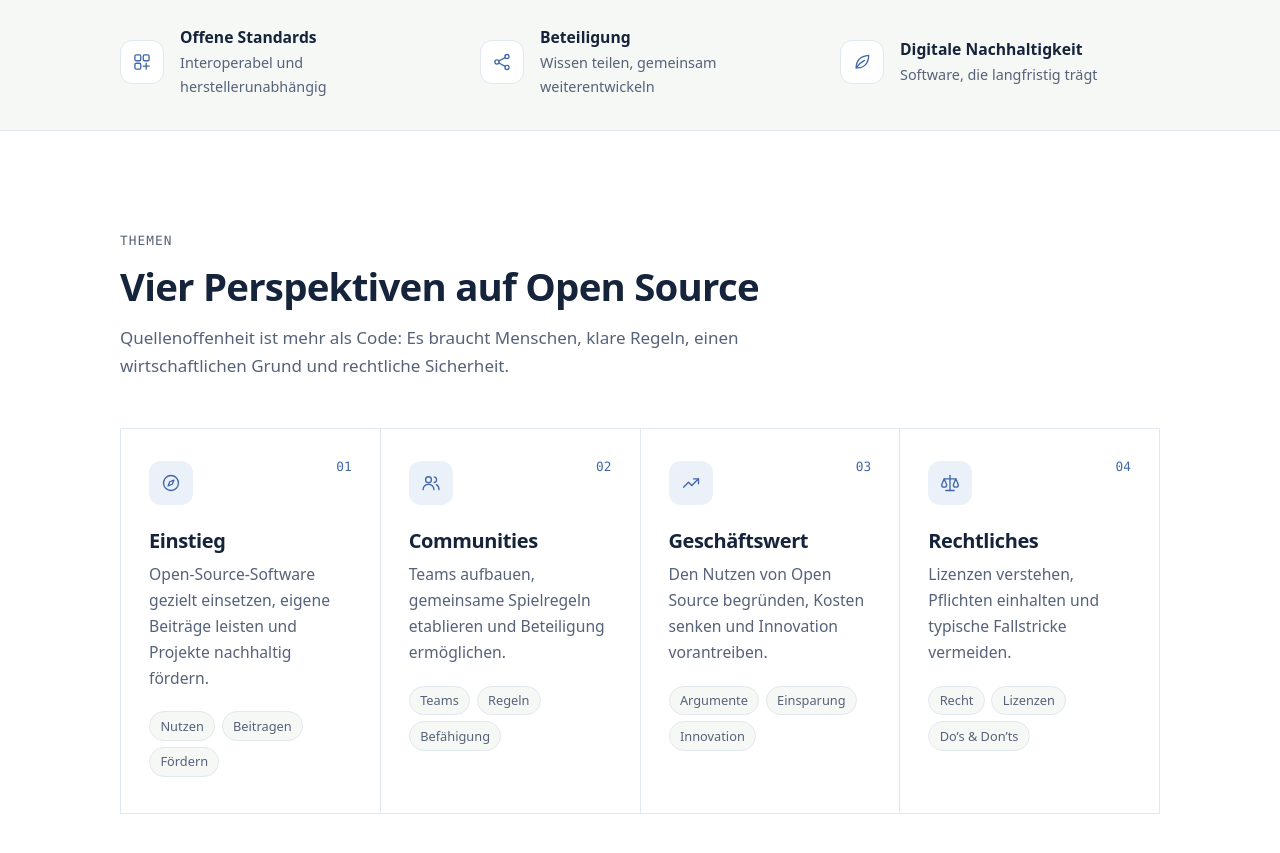
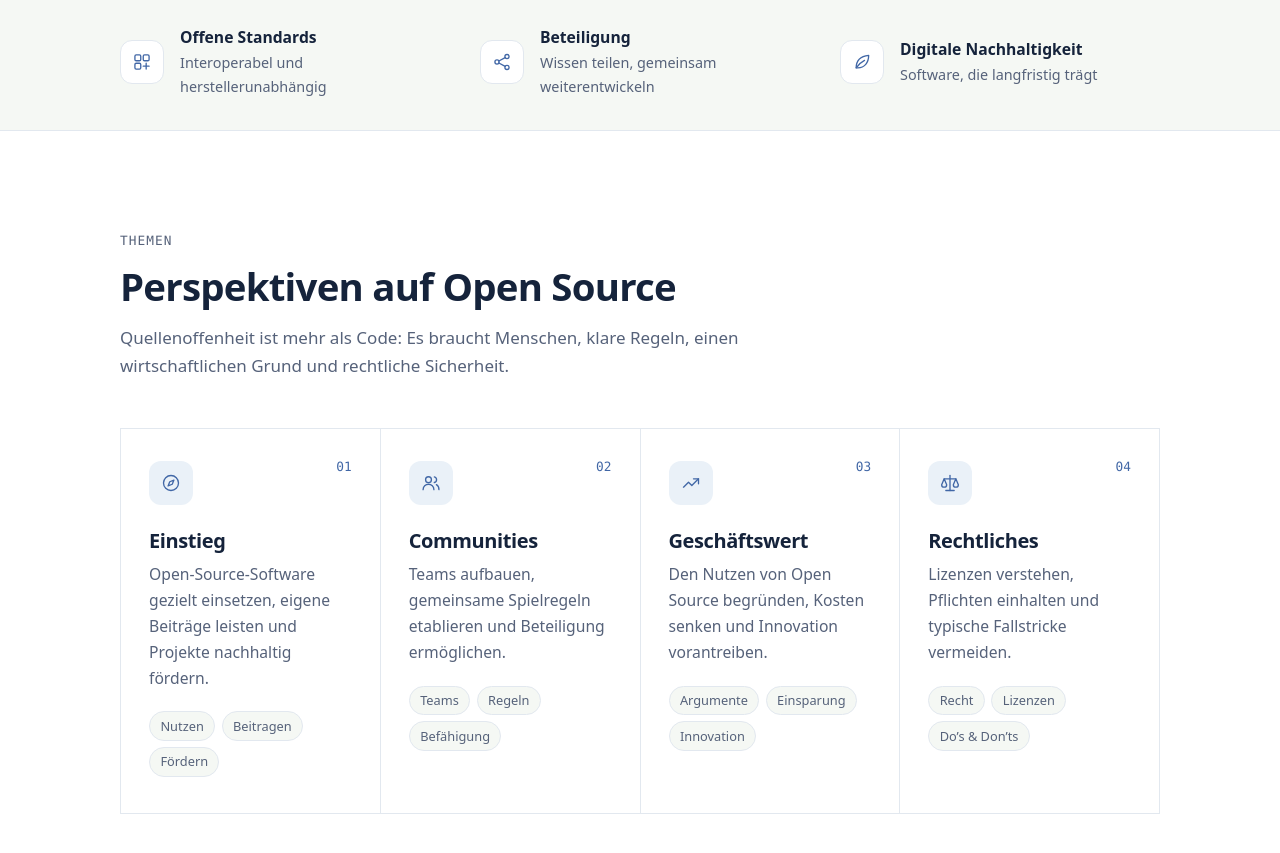
Before and after one commit to open-co-de/open-co-de.github.io, a Jekyll site: the page built from index.html, in a window 1280 px wide and 900 px high, scrolled down 852 px. Shown: the top 853 px of the window. Built offline with Jekyll 4.4.1, drawn with Linux system fonts in a browser that asks for light colours.

Commit message:
Update heading text for Open Source perspectives

```diff
--- a/index.html
+++ b/index.html
@@ -39,7 +39,7 @@ layout: default
   <div class="wrap">
     <div class="section-head">
       <p class="eyebrow">Themen</p>
-      <h2>Vier Perspektiven auf Open Source</h2>
+      <h2>Perspektiven auf Open Source</h2>
       <p>Quellenoffenheit ist mehr als Code: Es braucht Menschen, klare Regeln, einen wirtschaftlichen Grund und rechtliche Sicherheit.</p>
     </div>
     <ol class="topics">
```
